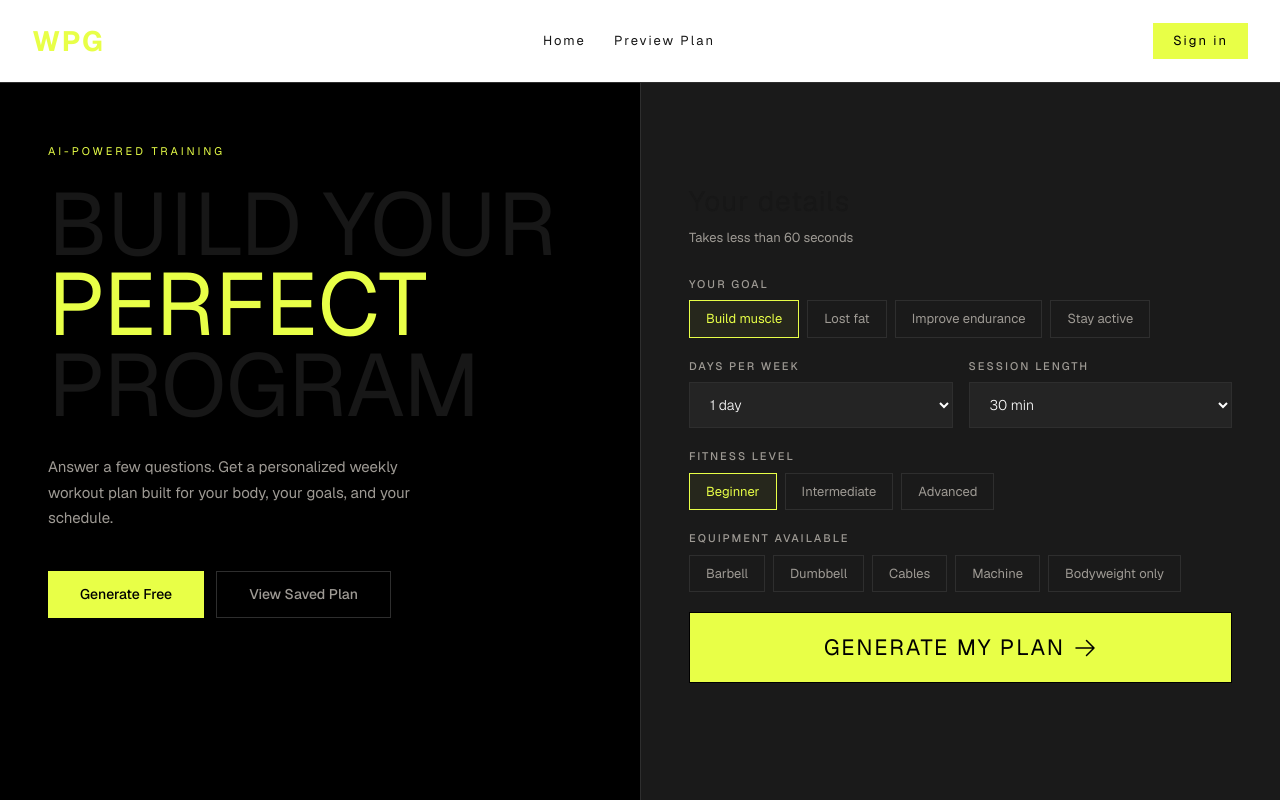
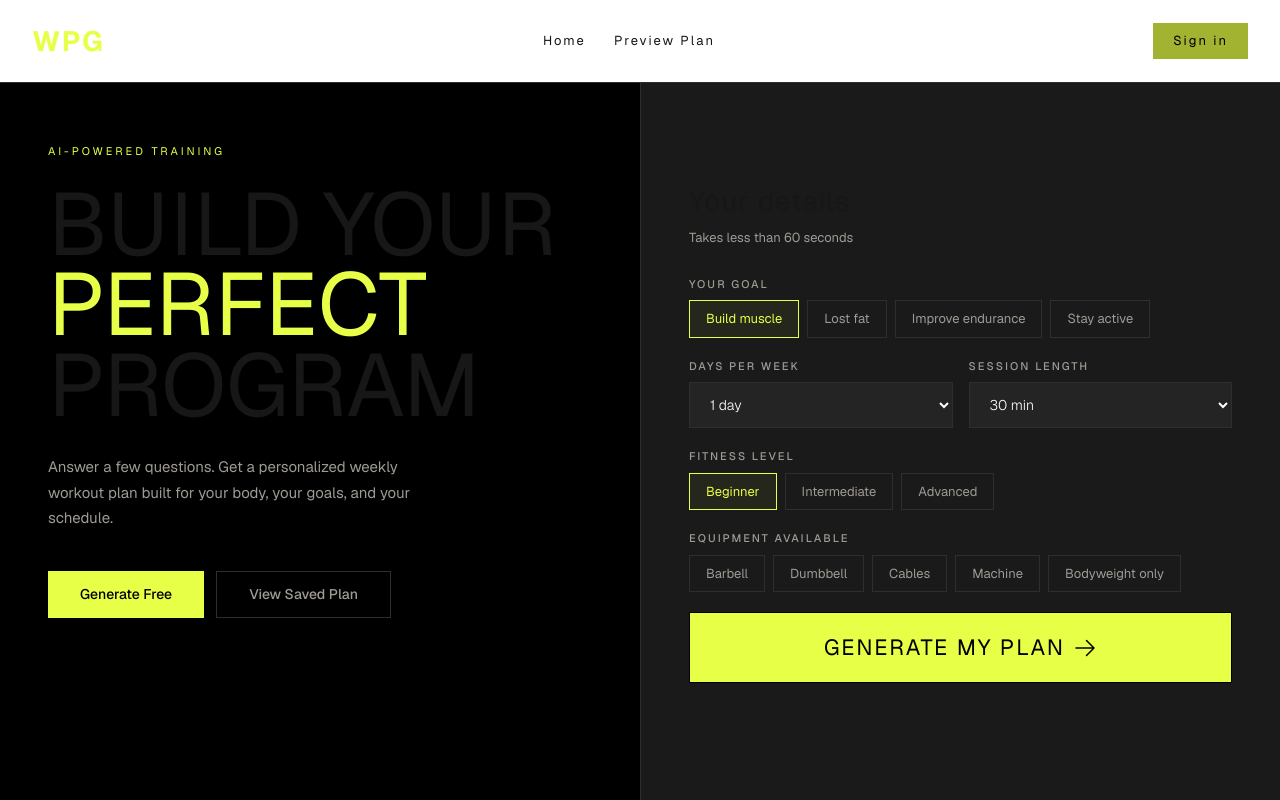
Before and after one commit to Arissj4/Workout-Plan-Generator, a Next.js app in the folder workout-plan-generator/: page / in a window 1280 px wide. Built offline with nearby package versions, Linux system fonts and the light colour scheme.

Commit message:
WPG [ADD] Disabled the Sing in button

```diff
--- a/workout-plan-generator/src/app/header.tsx
+++ b/workout-plan-generator/src/app/header.tsx
@@ -23,7 +23,10 @@ export default function Header() {
         </ul>
 
         <div className="flex items-center">
-          <button className="bg-(--wpg-main-text-color) px-5 py-2 text-black text-[13px]">
+          <button
+            className="bg-(--wpg-disabled-color) px-5 py-2 text-black text-[13px]"
+            disabled={true}
+          >
             Sign in
           </button>
         </div>
```
